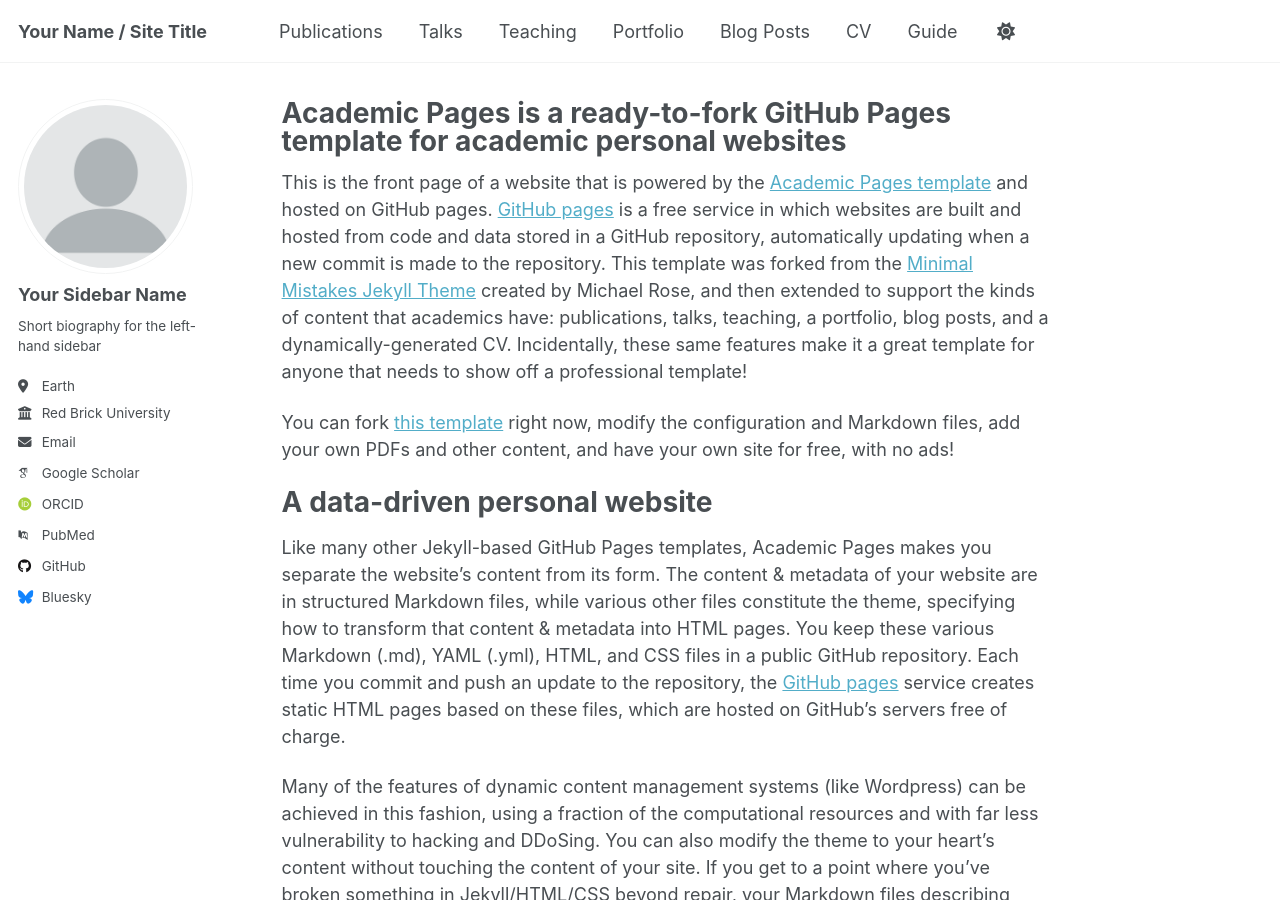
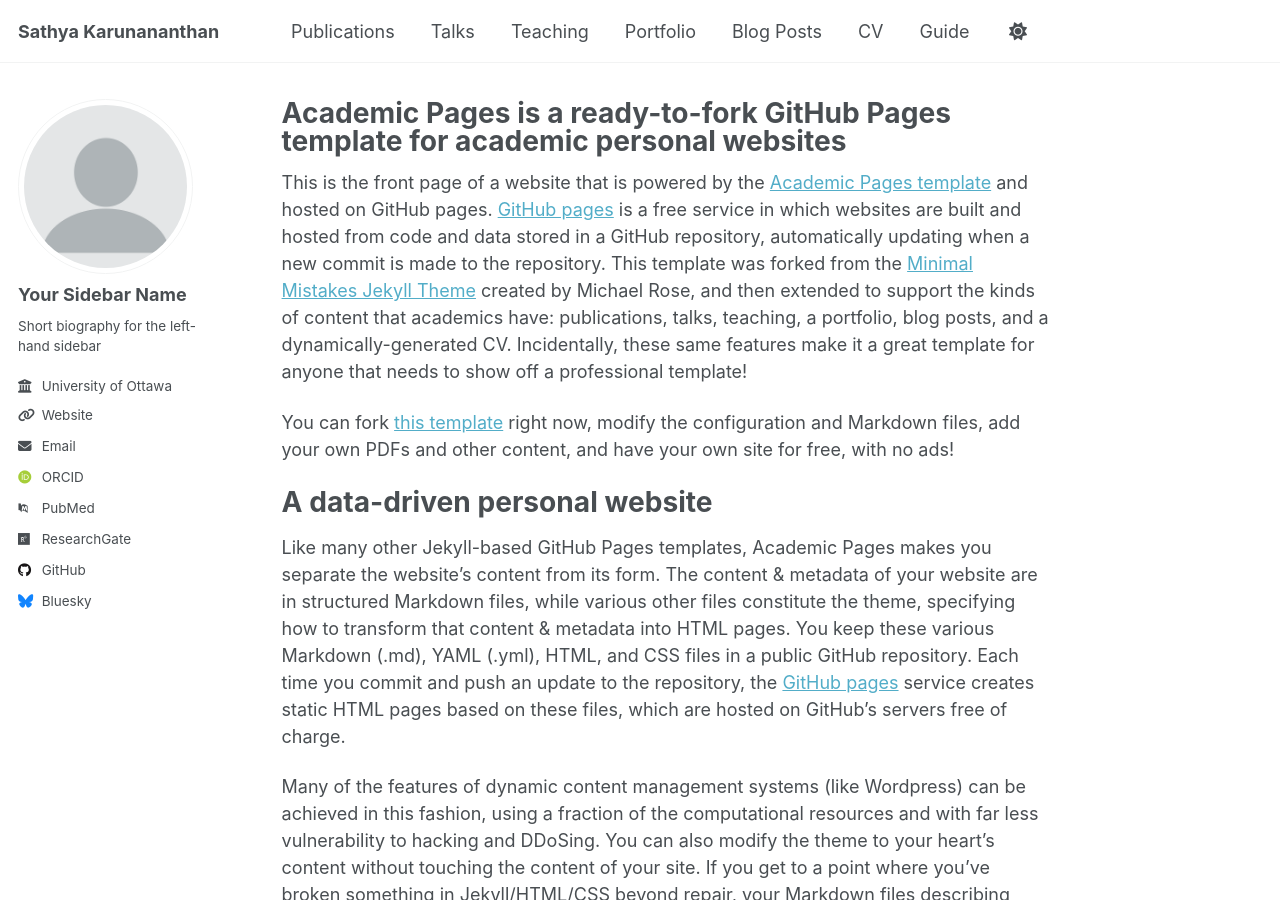
Before and after one commit to sathyaguru/sathyaguru.github.io, a Jekyll site: the page built from _pages/about.md, in a window 1280 px wide and 900 px high. Built offline with Jekyll 4.4.1, drawn with Linux system fonts in a browser that asks for light colours; some web fonts are replaced; a script that is not in the unit is left out.

Commit message:
modify _config.yml

```diff
--- a/_config.yml
+++ b/_config.yml
@@ -9,14 +9,14 @@
 # Basic Site Settings
 locale                   : "en-US"
 site_theme               : "default" # Currently available options are "default", "air"
-title                    : "Your Name / Site Title"
+title                    : "Sathya Karunananthan"
 title_separator          : "-"
 name                     : &name "Your Name"
 description              : &description "Your Name's academic portfolio"   # Update this with a general description of your site, this is the default if not overridden by a page
 url                      : https://academicpages.github.io # The base hostname & protocol for your site e.g. "https://[your GitHub username].github.io",
                                                            # or if you already have some other page hosted on Github then use "https://[your GitHub username].github.io/[Your Repo Name]"
 baseurl                  : "" # the subpath of your site, e.g. "/blog"
-repository               : "academicpages/academicpages.github.io"
+repository               : "sathyaguru/sathyaguru.github.io"
 
 # Site Author - The following control what appear as part of the author content on the side bar.
 #               If a field is blank the icon and link will not appear, otherwise it will be shown.
@@ -27,21 +27,21 @@ author:
   name             : "Your Sidebar Name"
   pronouns         : # example: "she/her"
   bio              : "Short biography for the left-hand sidebar"
-  location         : "Earth"
-  employer         : "Red Brick University"
-  uri              : # URL
-  email            : "none@example.org"
+  location         : # "Ottawa, Canada"
+  employer         : "University of Ottawa"
+  uri              : "https://www.uottawa.ca/faculty-health-sciences/interdisciplinary/our-professors/sathya-karunananthan"
+  email            : "skarunan@uOttawa.ca"
 
   # Academic websites
   academia         : # URL
   arxiv            : # URL - Update with the correct link to your profile
-  googlescholar    : "https://scholar.google.com/citations?user=PS_CX0AAAAAJ"
+  googlescholar    : # "https://scholar.google.ca/citations?user=1n7i6EcAAAAJ&hl=en&oi=ao"
   inspire-hep      : # URL
   impactstory      : # URL
   orcid            : "http://orcid.org/yourorcidurl"
   semantic         : # URL
-  pubmed           : "https://www.ncbi.nlm.nih.gov/pubmed/?term=john+snow"
-  researchgate     : # URL
+  pubmed           : "https://pubmed.ncbi.nlm.nih.gov/?term=sathya+karunananthan%5BAuthor%5D&sort=date&sort_order=desc"
+  researchgate     : "https://www.researchgate.net/profile/Sathya-Karunananthan"
   scopus           : # URL
 
   # Repositories and software development
@@ -81,8 +81,8 @@ author:
 
 # Publication Category - The following the list of publication categories and their headings
 publication_category:
-  books:
-    title: 'Books'
+#  books:
+#    title: 'Books'
   manuscripts:
     title: 'Journal Articles'
   conferences:
```
